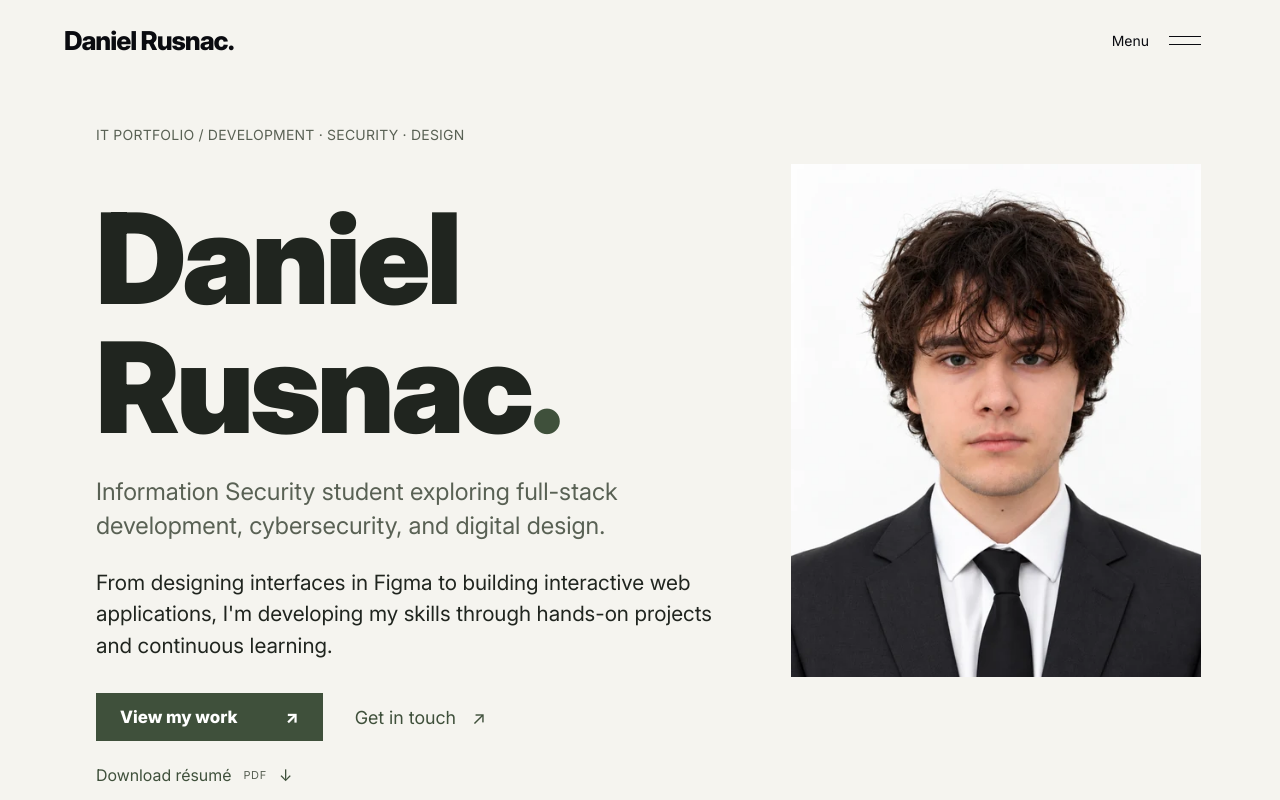
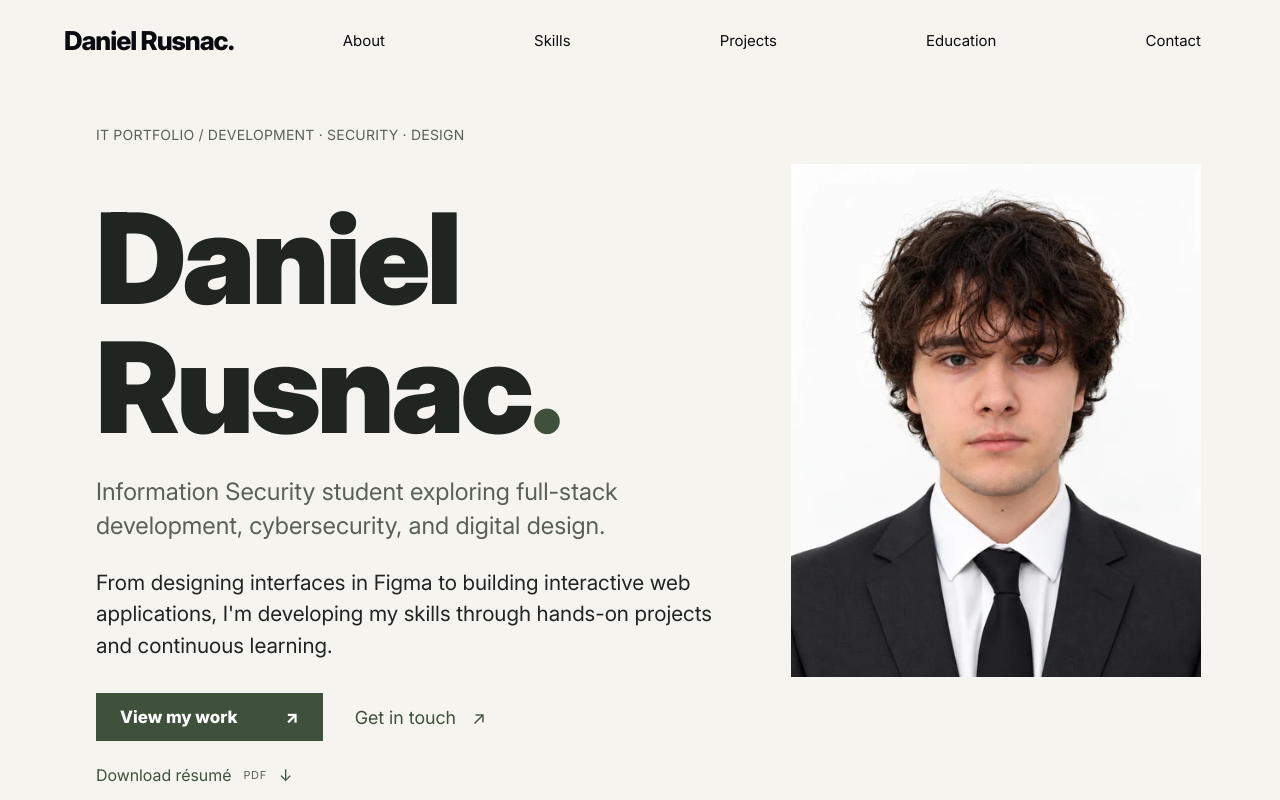
Before and after one commit to DanTeAmo/Portfolio, a React (Vite) app: page / in a window 1280 px wide. Shown: the top 800 px of the page. Built offline with nearby package versions, Linux system fonts and the light colour scheme.

Commit message:
Distribute desktop navigation across header and retain phone menu

```diff
--- a/src/SiteHeader.tsx
+++ b/src/SiteHeader.tsx
@@ -64,8 +64,17 @@ export function SiteHeader() {
       if (reduced.matches) setMenu(desiredOpen.current, true);
     };
     reduced.addEventListener("change", settle);
+    const desktop = matchMedia("(min-width: 768px)");
+    const resize = () => {
+      if (!desktop.matches) return;
+      if (disclosure.current?.contains(document.activeElement))
+        header.current?.querySelector<HTMLElement>(".wordmark")?.focus();
+      setMenu(false, true);
+    };
+    desktop.addEventListener("change", resize);
     return () => {
       reduced.removeEventListener("change", settle);
+      desktop.removeEventListener("change", resize);
       animation.current?.cancel();
     };
   }, []);
@@ -140,6 +149,17 @@ export function SiteHeader() {
         >
           Daniel Rusnac.
         </a>
+        <nav className="desktop-navigation" aria-label="Main navigation">
+          {navigation.map((item) => (
+            <a
+              key={item}
+              href={`#${item.toLowerCase()}`}
+              onClick={(event) => navigate(event, item.toLowerCase())}
+            >
+              {item}
+            </a>
+          ))}
+        </nav>
         <details
           ref={disclosure}
           className="mobile-navigation studio-navigation"
--- a/src/styles.css
+++ b/src/styles.css
@@ -1451,3 +1451,49 @@ html {
   color: var(--ink);
   outline-color: var(--accent);
 }
+
+/* Inline navigation on larger screens; full-screen menu on phones. */
+.studio-header .desktop-navigation {
+  display: flex;
+  flex: 1;
+  justify-content: space-between;
+  align-items: center;
+  gap: 16px;
+  margin-left: clamp(24px, 6vw, 96px);
+  padding: 0;
+  width: auto;
+}
+.studio-header .desktop-navigation a {
+  font-size: 15px;
+  color: var(--ink);
+}
+@supports (mix-blend-mode: difference) {
+  .studio-header .desktop-navigation a {
+    color: #fff;
+  }
+  .studio-header .desktop-navigation a:focus-visible {
+    outline-color: #fff;
+  }
+}
+@media (min-width: 768px) {
+  .studio-header .studio-navigation {
+    display: none;
+  }
+  .studio-header:has(.studio-navigation[open]) {
+    background: transparent;
+  }
+  @supports (mix-blend-mode: difference) {
+    .studio-header:has(.studio-navigation[open]) {
+      mix-blend-mode: difference;
+    }
+    .studio-header:has(.studio-navigation[open]) .wordmark {
+      color: #fff;
+      outline-color: #fff;
+    }
+  }
+}
+@media (max-width: 767px) {
+  .studio-header .desktop-navigation {
+    display: none;
+  }
+}
```
